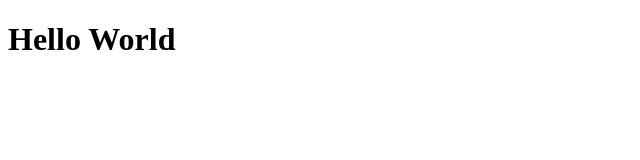
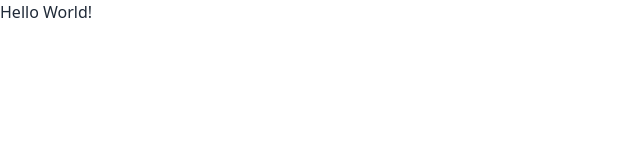
Before and after one commit to utk-cs340-fall22/Suggestify, a plain HTML site: page index.html in a window 1280 px wide. Shown: the whole page, without its empty margins (0-640 px from the left). Drawn offline with nearby package versions, Linux system fonts and the light colour scheme.

Commit message:
install daisy-ui and tailwind

```diff
--- a/index.html
+++ b/index.html
@@ -6,9 +6,12 @@
   <meta name="viewport" content="width=device-width, initial-scale=1.0">
   <title>Suggestify</title>
   <link rel="stylesheet" href="styles.css">
+  <script src="https://cdn.tailwindcss.com"></script>
+  <link href="https://cdn.jsdelivr.net/npm/daisyui@2.31.0/dist/full.css" rel="stylesheet" type="text/css" />
+  <script src="https://cdn.tailwindcss.com"></script>
   <script src="index.js" defer></script>
 </head>
 <body>
-    <h1>Hello World</h1>
+    <h1>Hello World!</h1>
 </body>
 </html>
```
